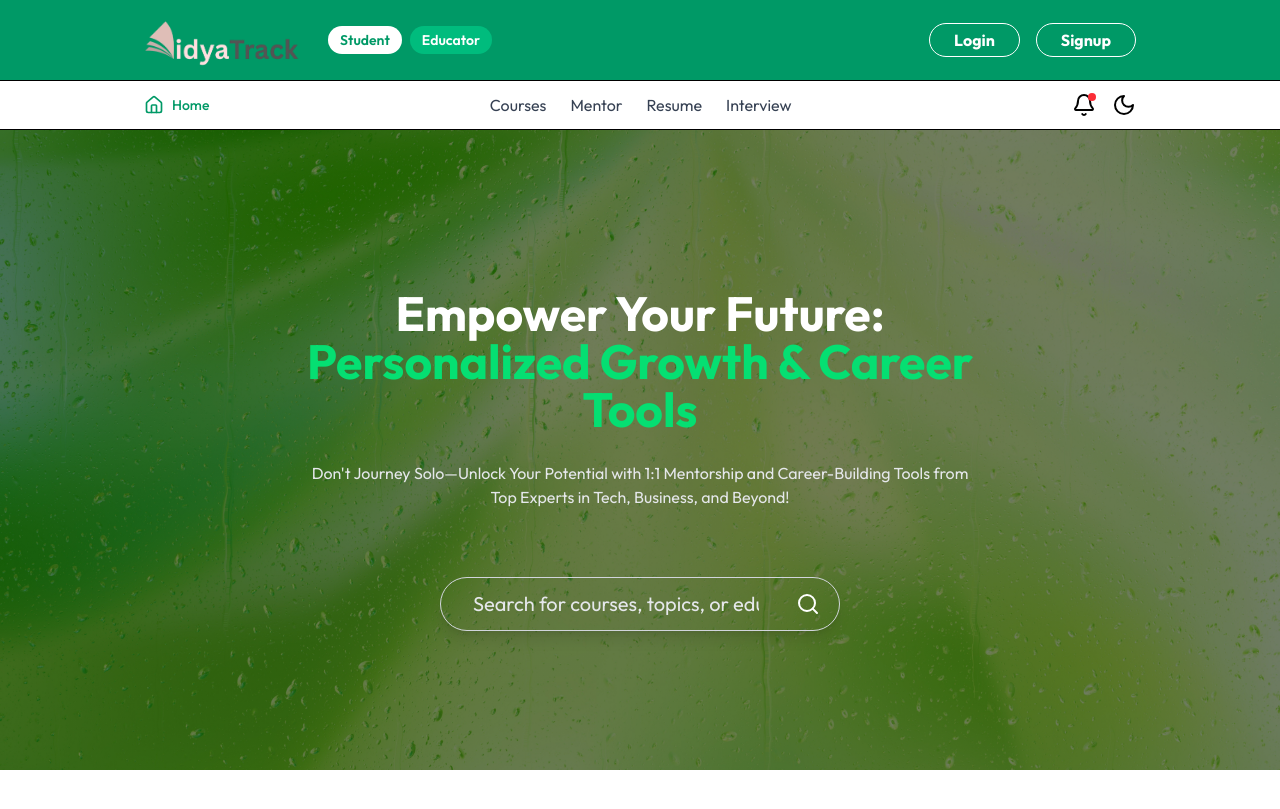
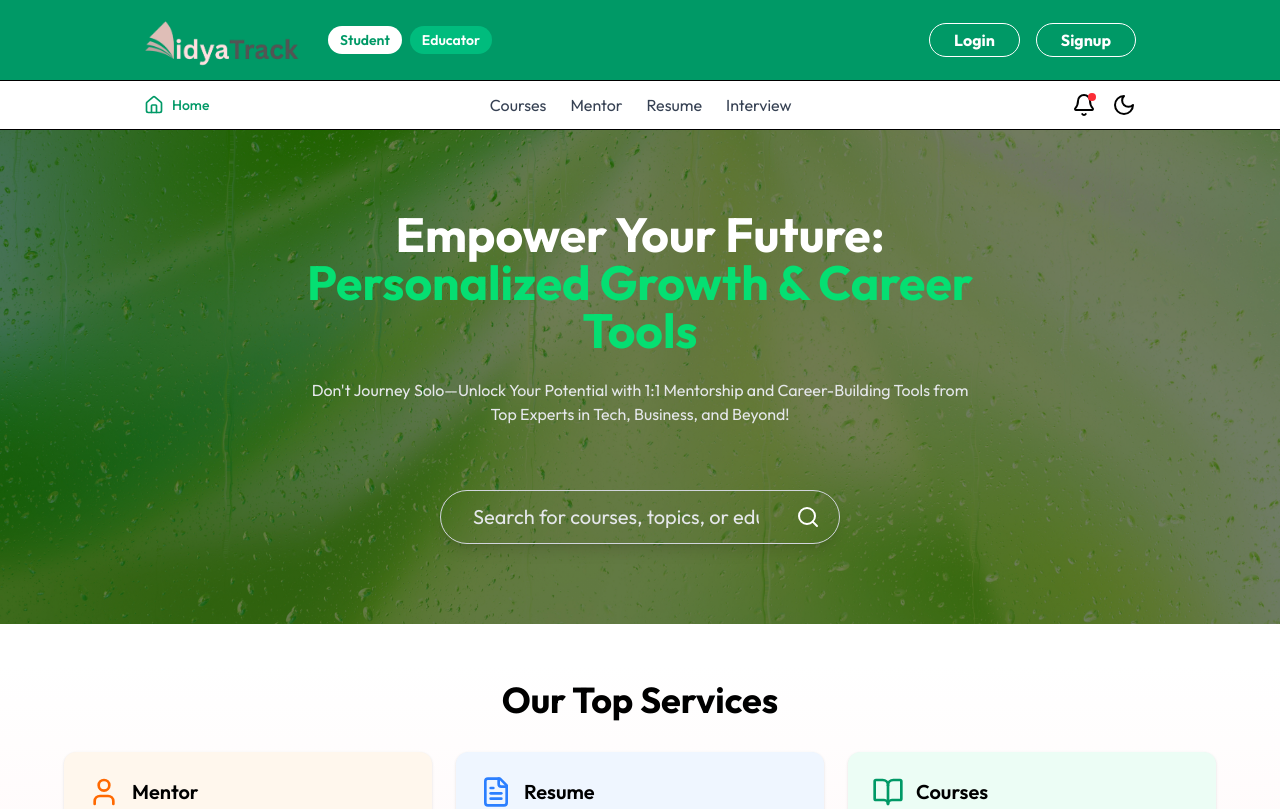
Before and after one commit to Adarsh-Chaubey03/VidyaTrack, a React (Vite) app in the folder client/: page / in a window 1280 px wide. Shown: the top 809 px of the page. Built offline with nearby package versions, Linux system fonts and the light colour scheme; no server answers.

Commit message:
Update Hero.jsx

```diff
--- a/client/src/components/student/Hero.jsx
+++ b/client/src/components/student/Hero.jsx
@@ -5,7 +5,7 @@ import SearchBar from './SearchBar'
 function Hero() {
   return (
     <div
-      className='flex flex-col items-center justify-center w-full md:pt-5 pt-2  px-7 md:px-0 space-y-7 text-center relative min-h-[80vh]'
+      className='pt-20 pb-20 flex flex-col items-center justify-center w-full md:pt-20  px-7 md:px-0 space-y-6 text-center relative '
       style={{
         backgroundImage: `linear-gradient(rgba(0, 0, 0, 0.5), rgba(0, 0, 0, 0.5)), url(${assets.hero_bg})`,
         backgroundSize: 'cover',
```
